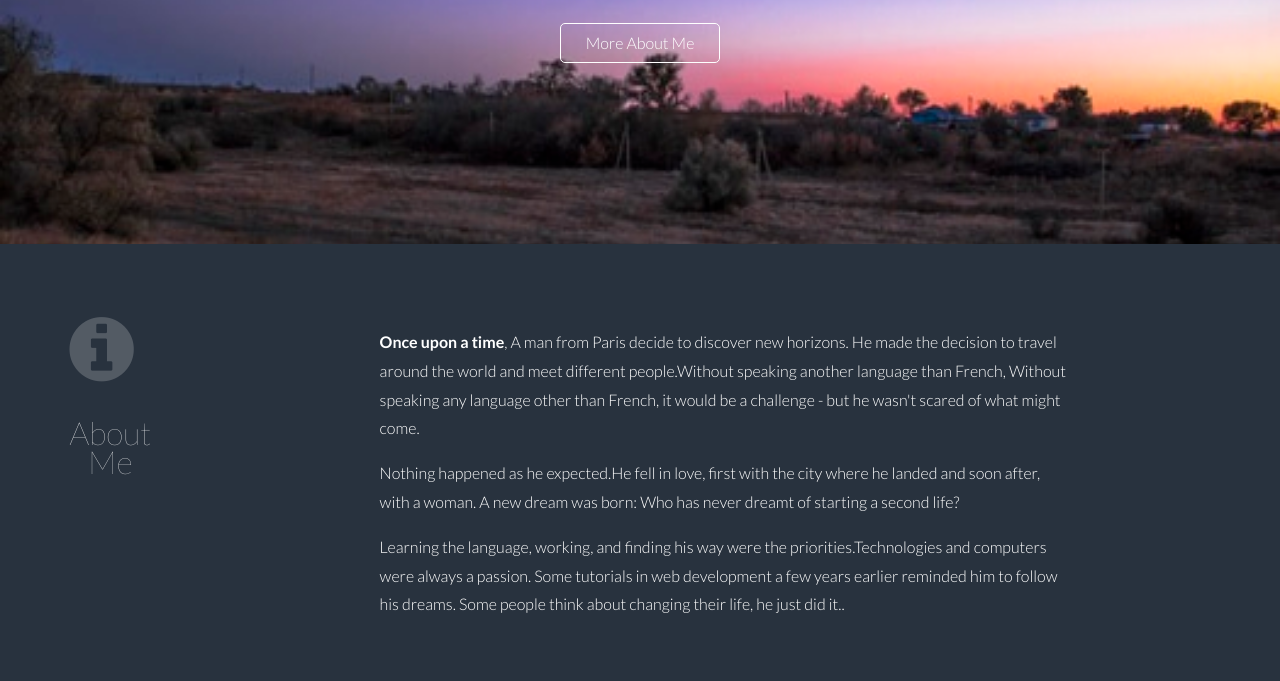
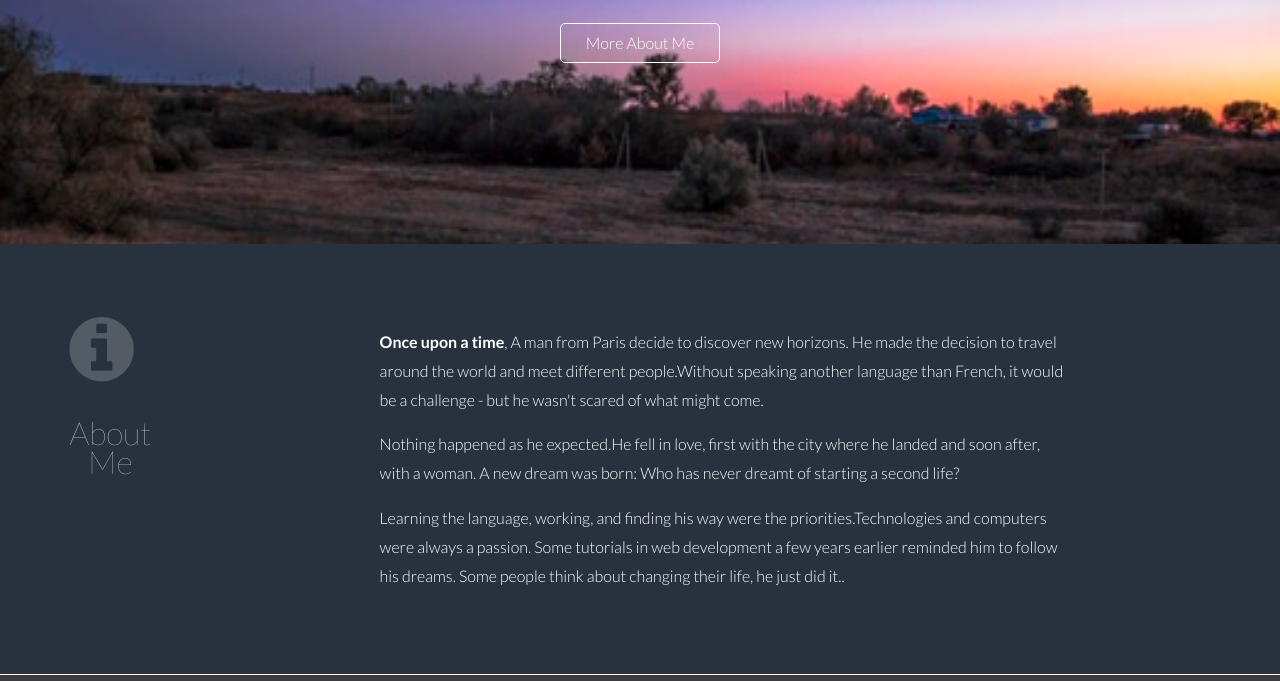
Before and after one commit to sylvain75/sylvain75.github.io, a plain HTML site: page index.html in a window 1280 px wide. Shown: the part 416-1097 px from the top of the page. Drawn offline with Linux system fonts and the light colour scheme.

```diff
--- a/index.html
+++ b/index.html
@@ -53,7 +53,7 @@
     </article>
     <article class="cbp-so-side cbp-so-side-right">
       <div class="right">
-        <p><span style="font-weight:bold">Once upon a time</span>, A man from Paris decide to discover new horizons. He made the decision to travel around the world and meet different people.Without speaking another language than French, Without speaking any language other than French, it would be a challenge - but he wasn't scared of what might come.</p>
+        <p><span style="font-weight:bold">Once upon a time</span>, A man from Paris decide to discover new horizons. He made the decision to travel around the world and meet different people.Without speaking another language than French, it would be a challenge - but he wasn't scared of what might come.</p>
         <p>Nothing happened as he expected.He fell in love, first with the city where he landed and soon after, with a woman. A new dream was born: Who has never dreamt of starting a second life?</p>
         <p>Learning the language, working, and finding his way were the priorities.Technologies and computers were always a passion. Some tutorials in web development a few years earlier reminded him to follow his dreams. Some people think about changing their life, he just did it..</p>
       </div>
```
